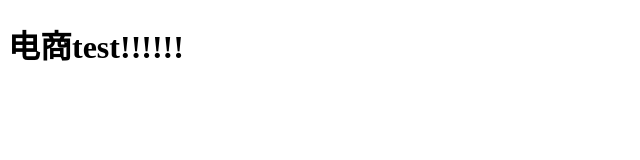
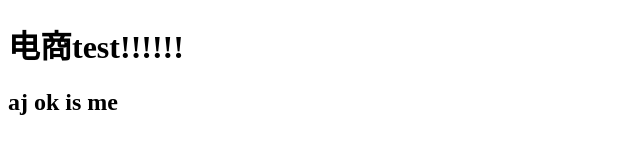
Before and after one commit to ukwuhanyu/shop-test, a plain HTML site: page index.html in a window 1280 px wide. Shown: the whole page, without its empty margins (0-640 px from the left). Drawn offline with Linux system fonts and the light colour scheme.

Commit message:
change index

```diff
--- a/index.html
+++ b/index.html
@@ -8,5 +8,6 @@
 </head>
 <body>
   <h1>电商test!!!!!!</h1>
+  <h2>aj ok is me</h2>
 </body>
 </html>
```
